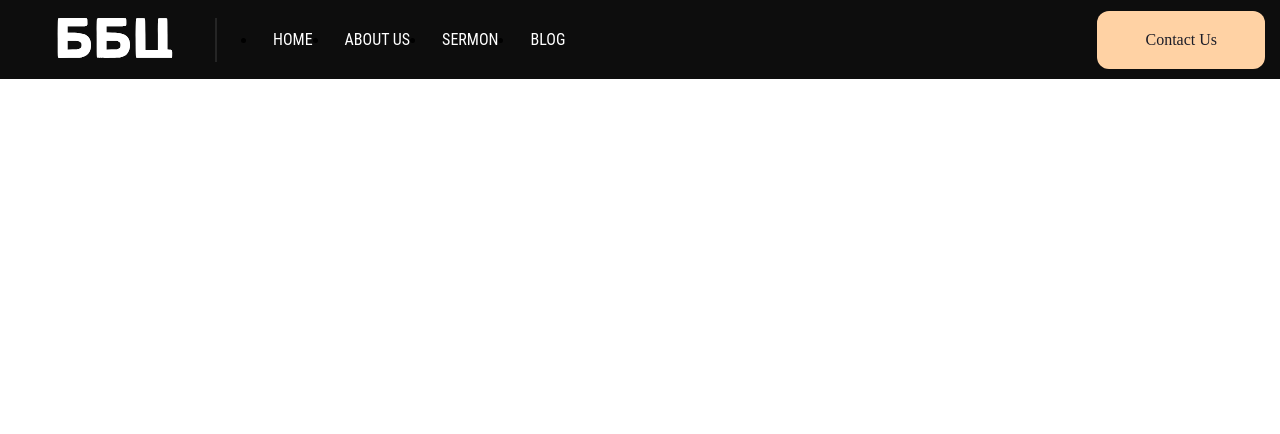
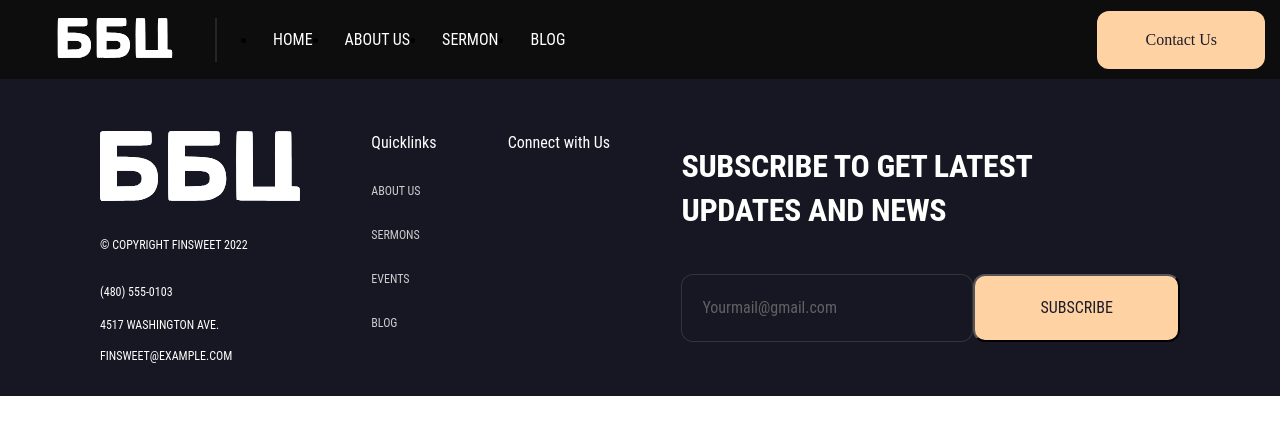
Before and after one commit to dakovlen/bbc.org.ua, a Next.js app: page / in a window 1280 px wide. Shown: the top 434 px of the page. Built offline with nearby package versions, Linux system fonts and the light colour scheme.

Commit message:
Changed footer

```diff
--- a/src/pages/index.js
+++ b/src/pages/index.js
@@ -275,13 +275,14 @@ export default function Home() {
       </section>
       </main> */}
 
-      {/* <footer className="footer wrapper">
+       <footer className="footer">
+        <div className="footer1 wrapper">
         <div className="footer-block">
           <Image
-            src="/logo.png"
+            src="/Image/logo-word.svg"
             alt="Logo"
-            width="2"
-            height="2" />
+            width="200"
+            height="40" />
 
           <div className="content-left">
             <span>© Copyright Finsweet 2022</span>
@@ -293,15 +294,12 @@ export default function Home() {
             <a href="email:emai@.com">finsweet@example.com</a>
           </div>
         </div>
-        <div className="footer-block">
+        <div className="footer-block-menu">
           <p>Quicklinks</p>
-          <span>About us</span>
-          <br />
-          <span>Sermons</span>
-          <br />
-          <span>Events</span>
-          <br />
-          <span>Blog</span>
+          <a href="#">About us</a>
+          <a href="#">Sermons</a>
+          <a href="#">Events</a>
+          <a href="#">Blog</a>
         </div>
         <div className="footer-block">
           <p>Connect with Us</p>
@@ -309,14 +307,15 @@ export default function Home() {
           <a href="#"><i className="fab fa-twitter fa-lg"></i></a>
           <a href="#"><i className="fab fa-instagram fa-lg"></i></a>
         </div>
-        <div className="footer-block">
-          <h4>Subscribe to Our Newsletter</h4>
+        <div className="content-form">
+          <h4>Subscribe to get Latest Updates and News</h4>
           <form>
-            <input type="email" placeholder="Enter your email" />
+            <input type="email" placeholder="Yourmail@gmail.com" />
             <button type="submit">Subscribe</button>
           </form>
         </div>
-      </footer> */}
+        </div>
+      </footer>
     </>
   )
 }
--- a/src/styles/globals.scss
+++ b/src/styles/globals.scss
@@ -137,6 +137,7 @@ body {
 
   li {
     text-transform: uppercase;
+
     a {
       font-family: 'Roboto Condensed';
       font-style: normal;
@@ -1294,17 +1295,30 @@ header {
 
 .footer {
   display: flex;
+  align-items: center;
+  justify-content: space-between;
+  margin-left: 0px;
+  margin-right: 0px;
+  padding-left: 0px;
+  padding-right: 0px;
+}
+
+.footer1 {
+  display: flex;
   flex-wrap: wrap;
   justify-content: space-between;
-  background-color: #f2f2f2;
+  background-color: #161722;
   padding-top: 52px;
   //padding-right: 259px;
   font-family: Arial, sans-serif;
-
+  width: 100%;
+  padding-right: 100px;
+  margin-right: 0px;
+  margin-left: 0px;
+  padding-left: 100px;
 }
 
 .footer-block {
-  width: 22%;
   margin-bottom: 32px;
   margin-left: 0px;
 
@@ -1316,43 +1330,130 @@ header {
   margin-bottom: 30px;
 }
 
+.footer-block-menu {
+  display: flex;
+  flex-direction: column;
+  align-items: flex-start;
+
+  p {
+    margin: 0;
+    font-family: 'Roboto Condensed';
+    font-style: normal;
+    font-weight: 400;
+    font-size: 16px;
+    line-height: 24px;
+    text-align: right;
+    color: #FFFFFF;
+    padding-bottom: 4px;
+  }
+
+  a {
+    text-decoration: none;
+    display: block;
+    margin: 5px 0;
+    font-family: 'Roboto Condensed';
+    font-style: normal;
+    font-weight: 400;
+    font-size: 12px;
+    line-height: 14px;
+    text-transform: uppercase;
+    color: #FFFFFF;
+    opacity: 0.78;
+    padding-top: 20px;
+
+    &:hover {
+      color: #FFD2A4;
+    }
+  }
+}
 
 
-.footer-block p {
+.footer-block {
+  p {
+    margin: 0px;
     font-size: 18px;
     font-weight: 600;
-  color: #333333;
     margin-bottom: 16px;
+    font-family: 'Roboto Condensed';
+    font-style: normal;
+    font-weight: 400;
+    font-size: 16px;
+    line-height: 24px;
+    color: #FFFFFF;
   }
 
-.footer-block a {
+  a {
     display: inline-block;
     margin-right: 16px;
   }
-
-.footer-block form {
-  display: flex;
-  align-items: center;
 }
 
-.footer-block input[type="email"] {
-  flex-grow: 1;
-  padding: 8px;
-  border: none;
-  border-radius: 4px;
-  margin-right: 16px;
+.content-form {
+  padding-right: 0px;
+  margin-top: -30px;
+
+  h4 {
+    height: 88px;
+    width: 435px;
+    font-family: 'Roboto Condensed';
+    font-style: normal;
+    font-weight: 700;
+    font-size: 32px;
+    line-height: 44px;
+    letter-spacing: -0.01em;
+    text-transform: uppercase;
+    color: #FFFFFF;
   }
 
-.footer-block button[type="submit"] {
-  background-color: #333333;
-  color: #ffffff;
-  padding: 8px 16px;
-  border: none;
-  border-radius: 4px;
-  cursor: pointer;
+  form {
+    display: flex;
+    background-color: #161722;
   }
 
-.footer-block .content-left a:first-of-type {
+  input[type="email"] {
+
+    background-color: #161722;
+    border: 1px solid rgba(255, 255, 255, 0.15);
+    border-radius: 12px;
+    padding-right: 70px;
+    width: 200px;
+    font-family: 'Roboto Condensed';
+    font-style: normal;
+    font-weight: 400;
+    font-size: 16px;
+    line-height: 24px;
+    text-align: left;
+    padding-left: 20px;
+    color: #FFFFFF;
+    opacity: 0.8;
+  }
+
+  button[type="submit"] {
+    background: #FFD2A4;
+    border-radius: 12px;
+    display: flex;
+    flex-direction: row;
+    align-items: center;
+    padding: 24px 65px;
+    gap: 16px;
+    color: #1C1D28;
+    font-family: 'Roboto Condensed';
+    font-style: normal;
+    font-weight: 400;
+    font-size: 16px;
+    line-height: 16px;
+    text-align: center;
+    text-transform: uppercase;
+
+    &:hover {
+      background-color: #F2C79B;
+      ;
+    }
+  }
+}
+
+.content-left {
+  a:first-of-type {
     text-decoration: none;
     margin-top: 32px;
     font-family: 'Roboto Condensed';
@@ -1360,48 +1461,33 @@ header {
     font-weight: 400;
     font-size: 12px;
     line-height: 14px;
-  /* identical to box height */
-
     text-transform: uppercase;
-
-  /* White */
     margin-bottom: 16px;
     color: #FFFFFF;
   }
 
-.footer-block .content-left span:first-of-type {
+  span:first-of-type {
     font-family: 'Roboto Condensed';
     font-style: normal;
     font-weight: 400;
     font-size: 12px;
     line-height: 14px;
-  /* identical to box height */
-
     text-align: center;
     text-transform: uppercase;
-
-  /* White */
-
     color: #FFFFFF;
   }
 
-.footer-block .content-left span:last-of-type {
+  span:last-of-type {
     font-family: 'Roboto Condensed';
     font-style: normal;
     font-weight: 400;
     font-size: 12px;
     line-height: 14px;
-  /* identical to box height */
-
     text-transform: uppercase;
-
-  /* White */
-
     color: #FFFFFF;
-
   }
 
-.footer-block .content-left a:last-of-type {
+  a:last-of-type {
     text-decoration: none;
     padding-top: 16px;
     font-family: 'Roboto Condensed';
@@ -1409,11 +1495,7 @@ header {
     font-weight: 400;
     font-size: 12px;
     line-height: 14px;
-  /* identical to box height */
-
     text-transform: uppercase;
-
-  /* White */
-
     color: #FFFFFF;
   }
+}
```
Lines whose indentation alone changed are shown as unchanged.
